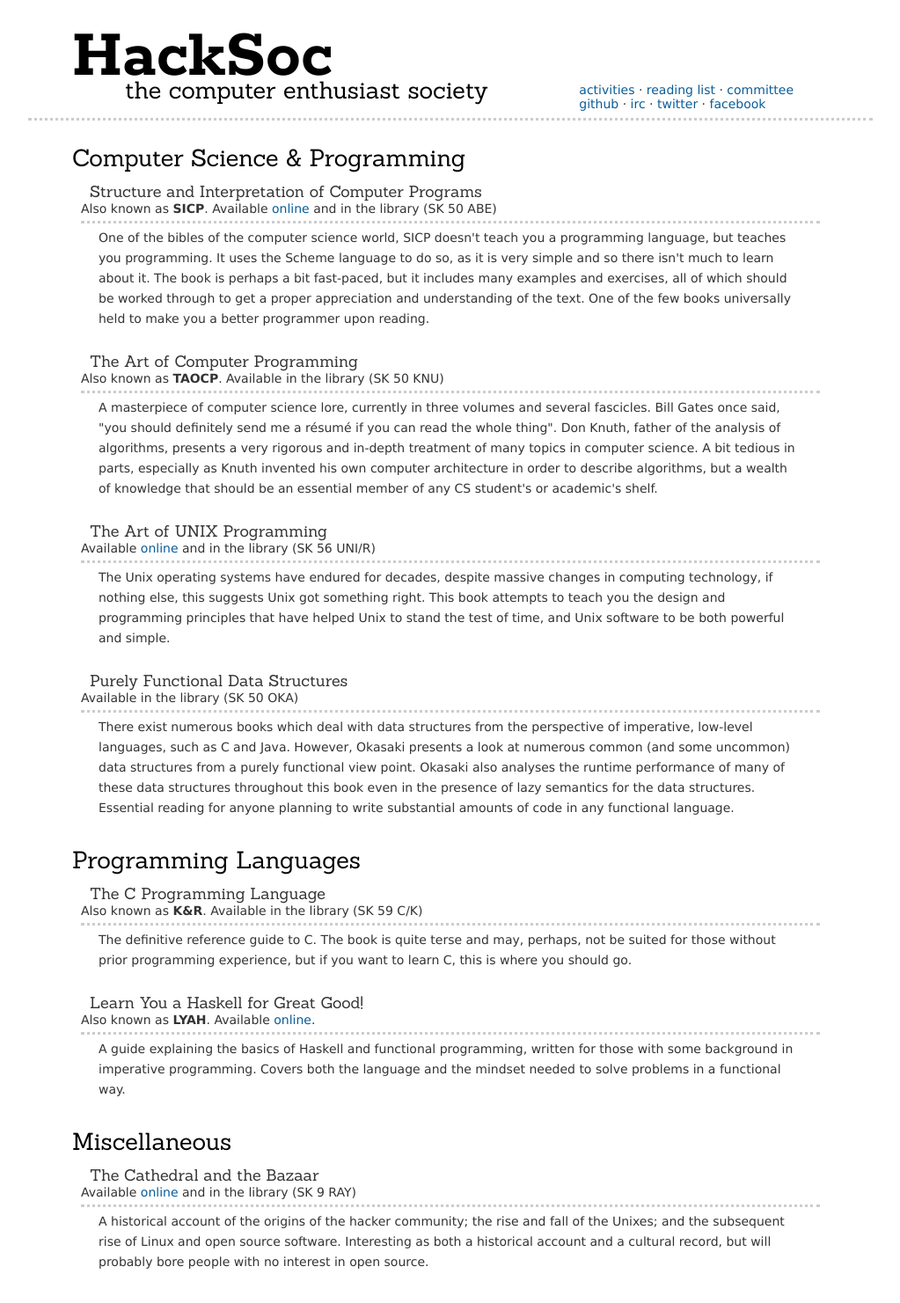
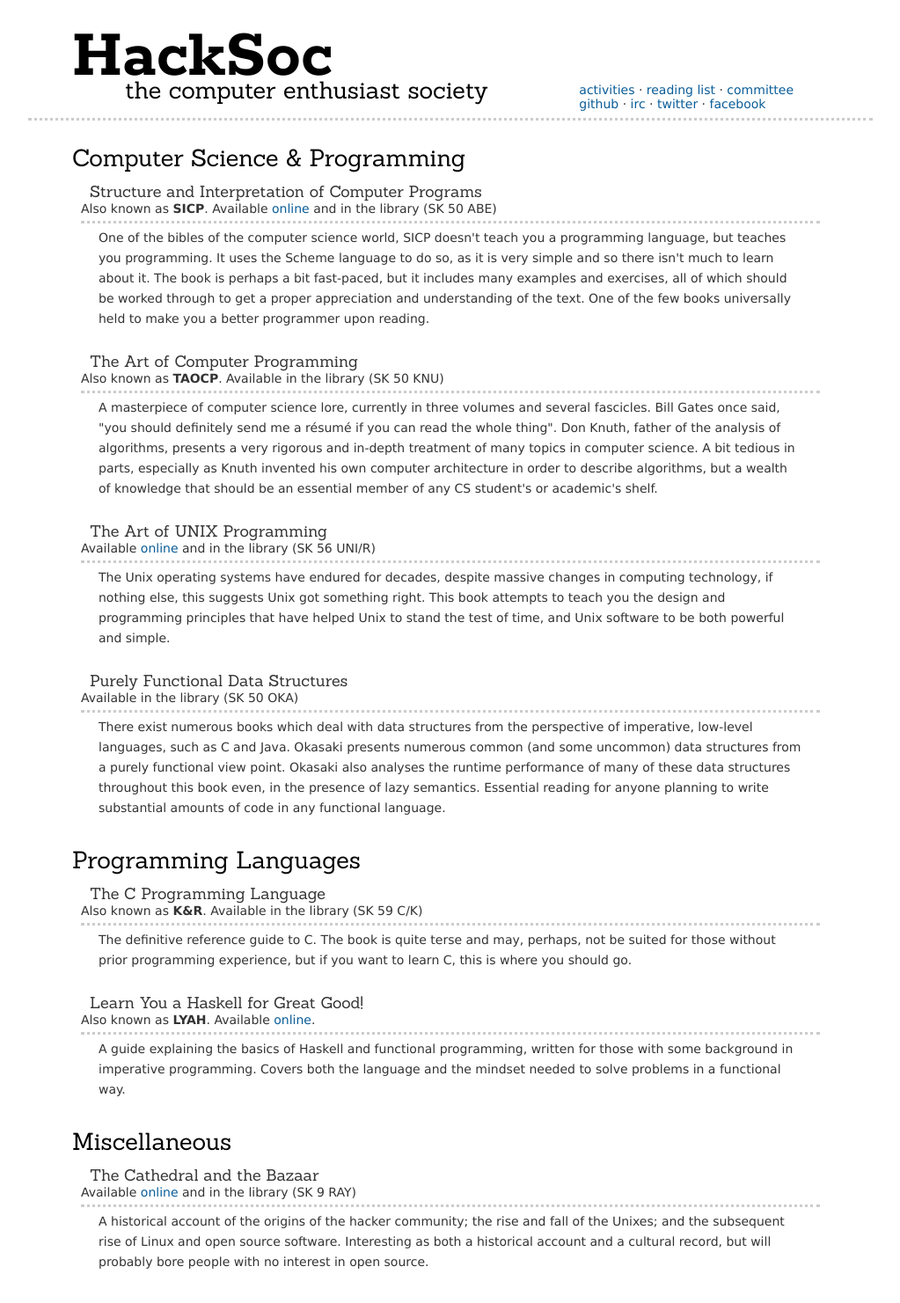
Before and after one commit to HackSoc/hacksoc.org, a Jekyll site: the page built from reading.html, in a window 1280 px wide. Shown: the whole page at 88% size, without its empty margins (128-1151 px from the left). Built offline with Jekyll 4.4.1, drawn with Linux system fonts in a browser that asks for light colours; some web fonts are replaced.

Commit message:
Edited Okasaki for readability

```diff
--- a/reading.html
+++ b/reading.html
@@ -59,12 +59,11 @@
 
   <p>There exist numerous books which deal with data structures from the
   perspective of imperative, low-level languages, such as C and Java.
-  However, Okasaki presents a look at numerous common (and some uncommon)
-  data structures from a purely functional view point. Okasaki also analyses
-  the runtime performance of many of these data structures throughout this book
-  even in the presence of lazy semantics for the data structures. Essential
-  reading for anyone planning to write substantial amounts of code in any
-  functional language.</p>
+  Okasaki presents numerous common (and some uncommon) data structures from a
+  purely functional view point. Okasaki also analyses the runtime performance
+  of many of these data structures throughout this book even, in the presence
+  of lazy semantics. Essential reading for anyone planning to write substantial
+  amounts of code in any functional language.</p>
 </article>
 
 
```
